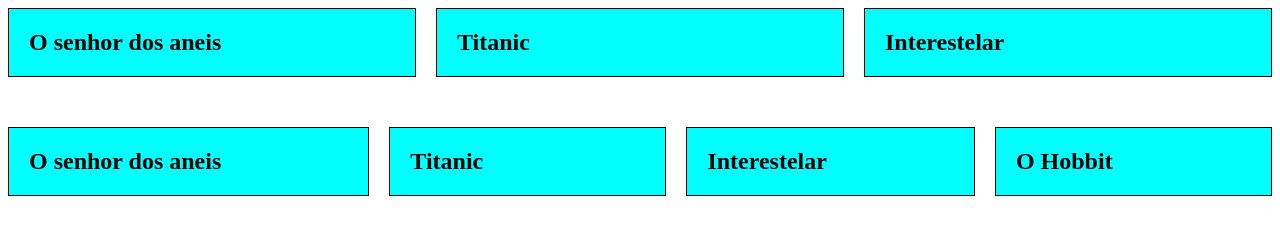
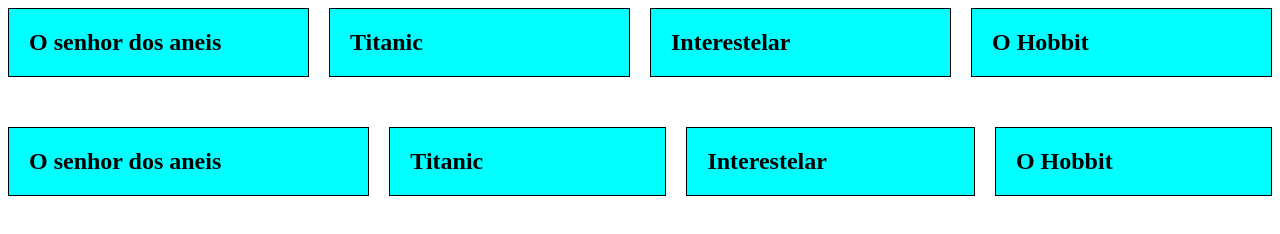
Before and after one commit to CleitonLuiz/Estudos-origamid, a plain HTML site: page flex-box/ex01/index.html in a window 1280 px wide. Drawn offline with Linux system fonts and the light colour scheme.

Commit message:
Update index.html

```diff
--- a/flex-box/ex01/index.html
+++ b/flex-box/ex01/index.html
@@ -12,6 +12,7 @@
         <h2>O senhor dos aneis</h2>
         <h2>Titanic</h2>
         <h2>Interestelar</h2>
+        <h2>O Hobbit</h2>
     </div>
 
     <div class="grid">
```
